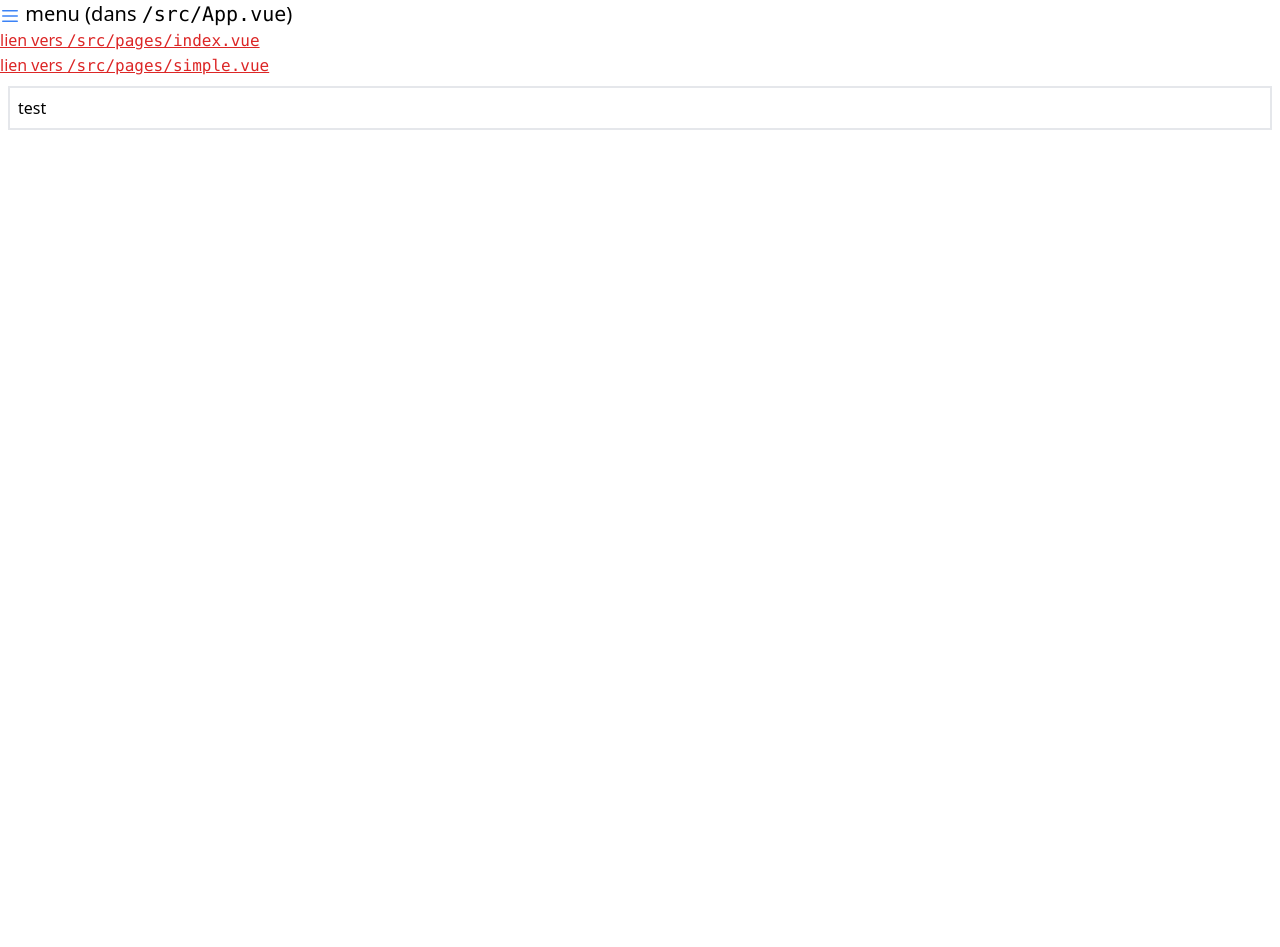
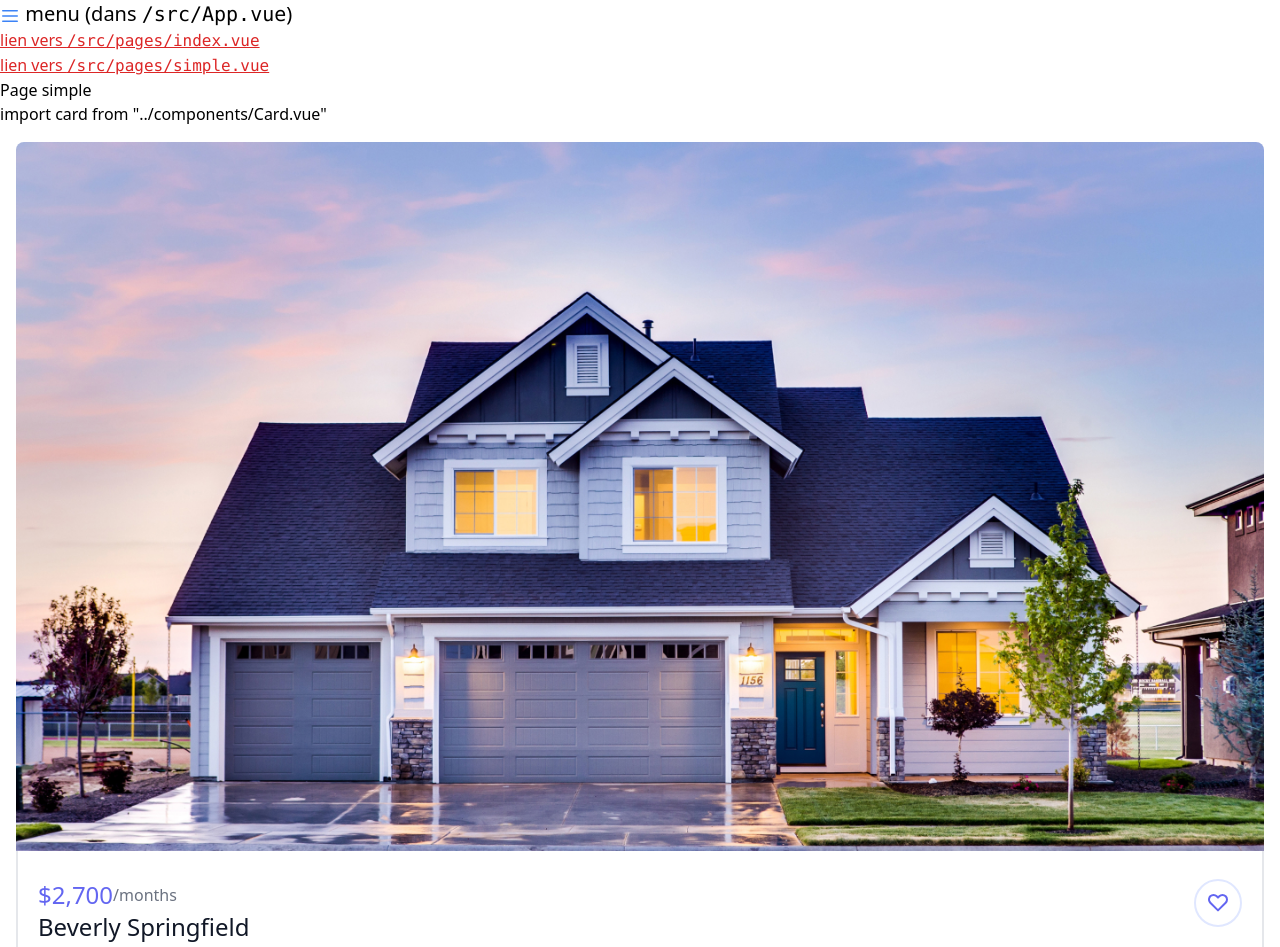
Before and after one commit to FabioGafforelli/vue3_tp01, a Vue app: page /simple in a window 1280 px wide. Shown: the top 947 px of the page. Before the commit the page ends 800 px from the top, so only its background shows below. Built offline with nearby package versions, Linux system fonts and the light colour scheme.

Commit message:
Page simple avec afficher card maison

```diff
--- a/src/components/Card.vue
+++ b/src/components/Card.vue
@@ -5,7 +5,7 @@
             <h3 class="text-2xl text-gray-900">{{titre}}</h3>
             <address class="not-italic text-gray-500">{{ lieu }}</address>
             <div class="order-first flex items-center">
-                <div class="text-2xl text-indigo-500">${{price.toLocaleString("en-US")}}</div>
+                <div class="text-2xl text-indigo-500">${{ price.toLocaleString("en-US") }}</div>
                 <div class="text-gray-500 ">/months</div>
             </div>
             <hr class="border-indigo-100 border-t-2 my-2"/>
@@ -14,16 +14,20 @@
                 <div><bath class="inline-block align-top"/> {{ nbrSDB }} Bathrooms </div>
                 <div><dimension class="inline-block align-top"/> 6x7.5 m² </div>
             </div>
+            <div class="grid place-items-center w-12 h-12 border-2 border-indigo-100 rounded-full absolute top-7 right-5">
+                <heart :class="{'fill-indigo-500': favoris}"/>
+            </div>
         </figcaption>
     </figure>
 </template>
 
-<script setup lang="ts">
+<script>
 import bed from "./icones/Bed.vue"
 import bath from "./icones/Bath.vue"
 import dimension from "./icones/Dimension.vue"
 import heart from "./icones/Heart.vue"
-defineProps({
+export default {
+    props: {
         price: {
             type: Number,
             default: 2700,
@@ -36,4 +40,7 @@ defineProps({
         nbrSDB: Number,
         lieu: String,
     },
+    components: { bed, bath, dimension, heart }
+}
+
 </script>
--- a/src/pages/simple.vue
+++ b/src/pages/simple.vue
@@ -1,3 +1,12 @@
 <template>
-<h1>test</h1>
+<h1>Page simple</h1>
+import card from "../components/Card.vue"
+<card class="p-4"
+image="/public/maison1.jpg"
+titre="Beverly Springfield"
+lieu="2821 Lake Sevilla, Palm Harbor, TX"/>
 </template>
+
+<script setup lang="ts">
+    import Card from '@/components/Card.vue';
+</script>
```
